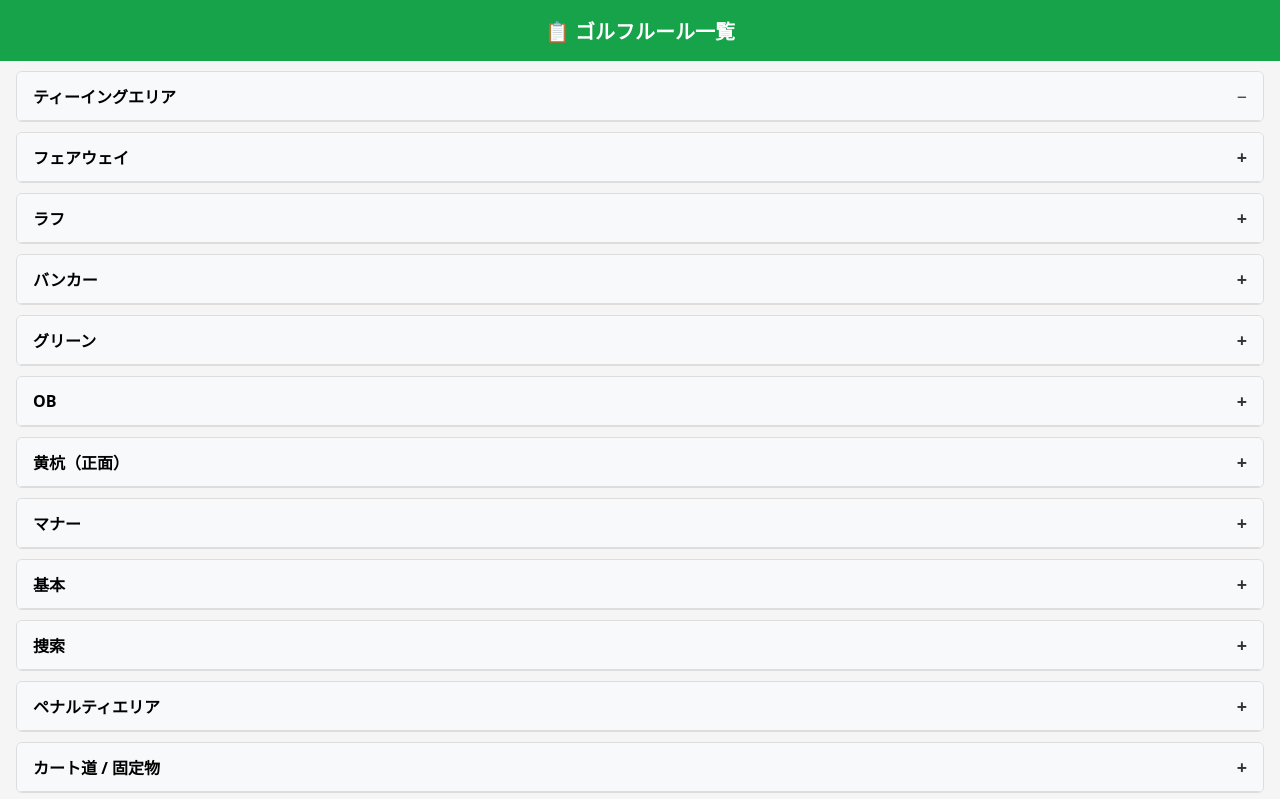
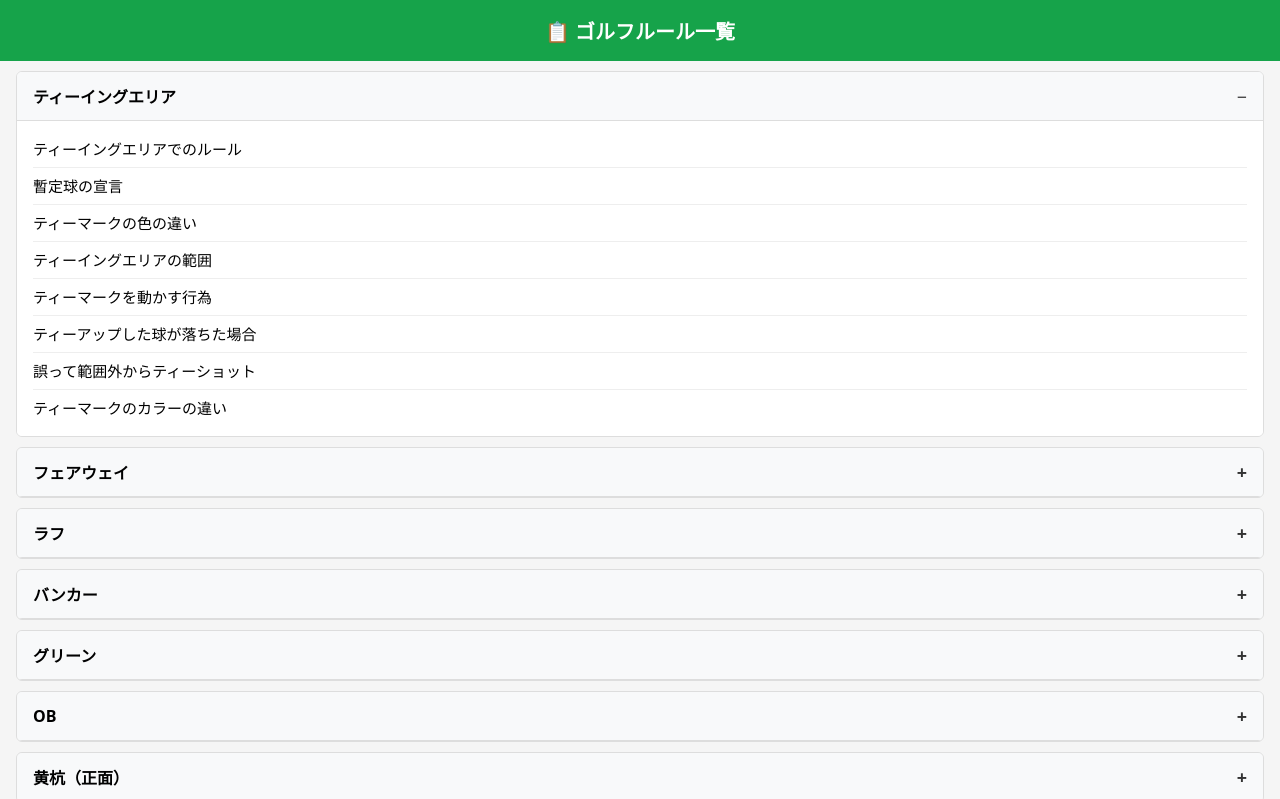
Before and after one commit to uta7770502/golf-rules, a website: page rules.html in a window 1280 px wide. Both pictures are taken after a click on the element "ティーイングエリア". Shown: the top 799 px of the page. Drawn offline with Linux system fonts and the light colour scheme.

Commit message:
Add files via upload

```diff
--- a/rules.html
+++ b/rules.html
@@ -36,7 +36,7 @@
       line-height: 1.6;
     }
     .accordion.active .accordion-content {
-      max-height: 800px; /* 大きめに設定 */
+      max-height: 800px;
       padding: 10px 16px;
     }
     .rule-item { padding: 6px 0; border-bottom: 1px solid #eee; font-size: 15px; }
@@ -379,7 +379,8 @@
   <script>
     document.querySelectorAll('.accordion-header').forEach(header => {
       header.addEventListener('click', () => {
-        header.classList.toggle('active');
+        header.parentElement.classList.toggle('active');
+        header.classList.toggle('active'); // ＋／− アイコン切替
       });
     });
   </script>
```
